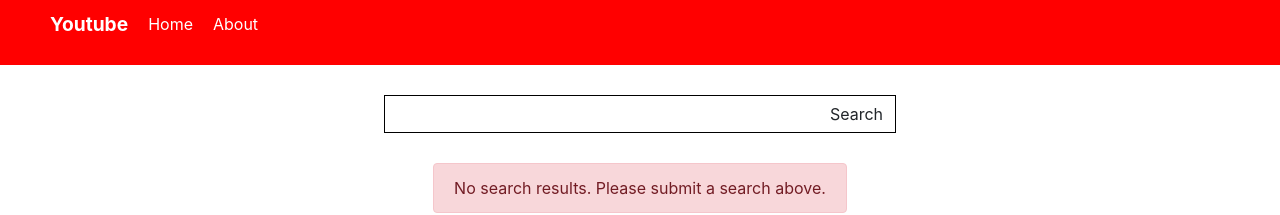
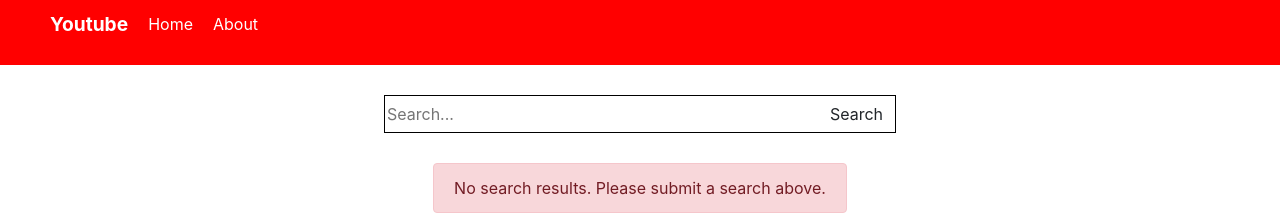
Before and after one commit to p-mitchell1007/Youtube-Clone-Project-Pt.2, a React (Create React App) app: page / in a window 1280 px wide. Shown: the top 215 px of the page. Built offline with nearby package versions, Linux system fonts and the light colour scheme.

Commit message:
fixed search bug

```diff
--- a/src/component/Feed.js
+++ b/src/component/Feed.js
@@ -29,6 +29,8 @@
       if (response.items.length === 0){
         setError(true)
         console.log(response.items.length)
+      } else {
+        setError(false)
       }
     })
     .catch((error)=>{
--- a/src/component/Searchbar.js
+++ b/src/component/Searchbar.js
@@ -17,7 +17,7 @@
   return (
     <div>
       <form onSubmit={handleSubmit} className='searchBar'>
-        <input name={'search'} onChange={e => setInput(e.target.value)} value={input}></input>
+        <input name={'search'} placeholder='Search...' onChange={e => setInput(e.target.value)} value={input}></input>
         <button className='buttn btn'>Search</button>
       </form>
     </div>
```
